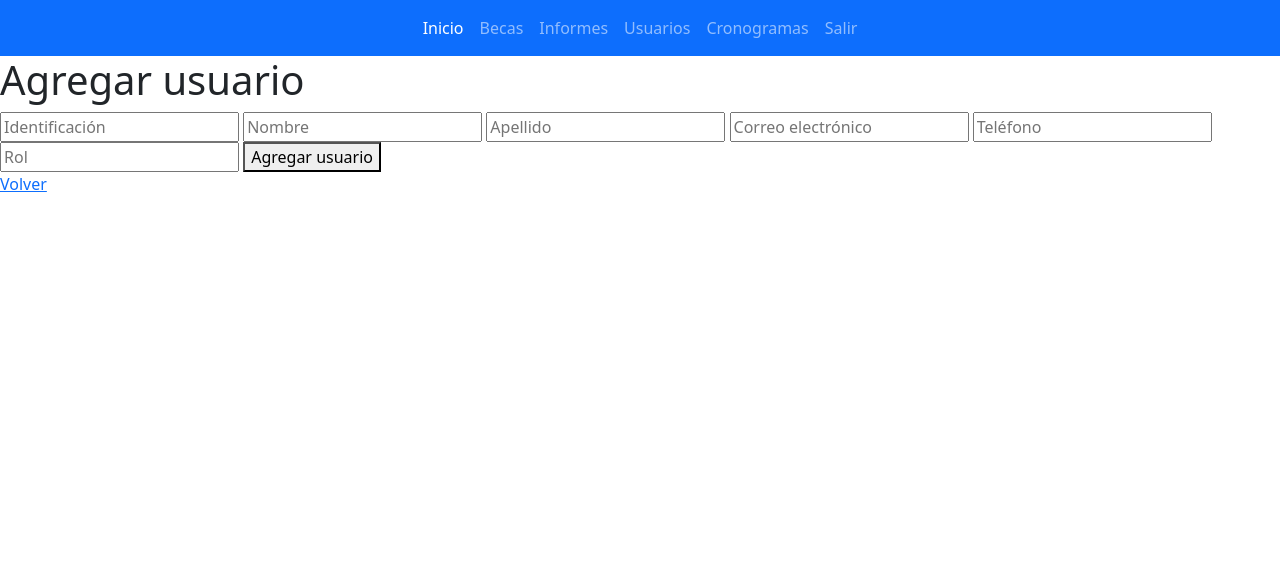
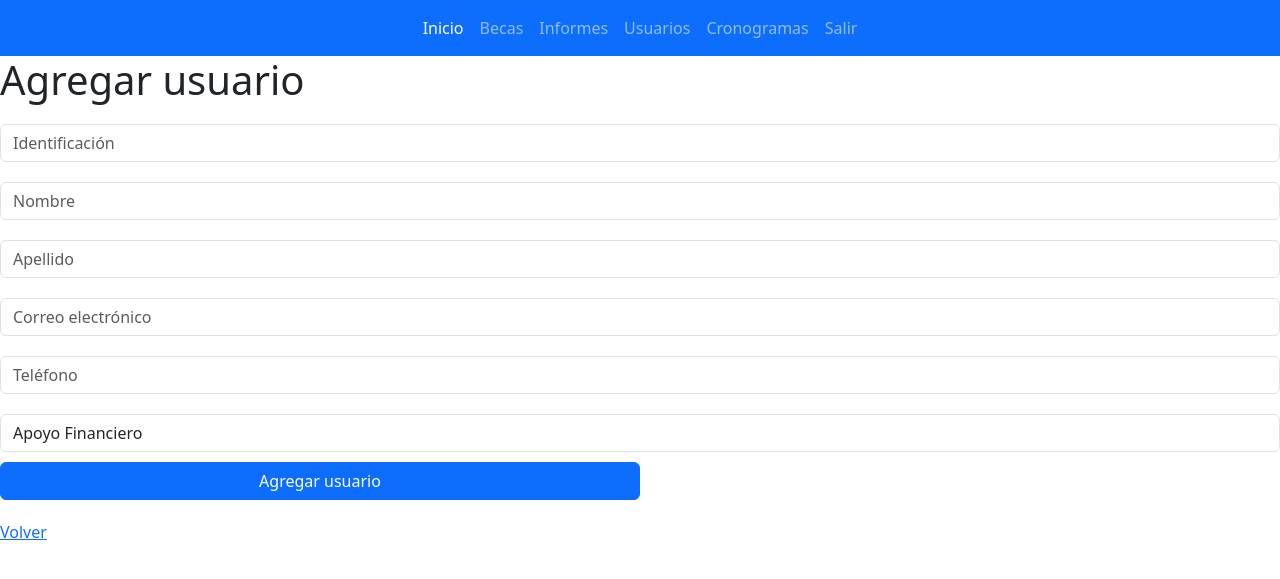
Before and after one commit to Jun-266/becas-filantropia, a Django app: template app_becas/templates/manage_user_2.html in a window 1280 px wide. Shown: the top 579 px of the page. Run offline with Django 4.2, Linux system fonts and the light colour scheme; the template is opened without the code that fills it, so the values that code supplies are empty.

Commit message:
fix(manage_user_2): role correction by enum and html with bootstrap

```diff
--- a/app_becas/templates/manage_user_2.html
+++ b/app_becas/templates/manage_user_2.html
@@ -1,18 +1,22 @@
-{% extends 'base.html' %}
+{% extends 'layouts/base.html' %}
 
 {% block content %}
     <h1>Agregar usuario</h1>
 
     <form action="/manage_user_2/" method="POST">
         {% csrf_token %}
-        <input type="text" name="userId" placeholder="Identificación">
-        <input type="text" name="name" placeholder="Nombre">
-        <input type="text" name="lastname" placeholder="Apellido">
-        <input type="email" name="email" placeholder="Correo electrónico">
-        <input type="text" name="phone" placeholder="Teléfono">
-        <input type="text" name="rol" placeholder="Rol">
+        <input type="text" name="userId" placeholder="Identificación" class="form-control col-md-6" style="font-size: 16px; margin: 20px 0;">
+        <input type="text" name="name" placeholder="Nombre" class="form-control col-md-6" style="font-size: 16px; margin: 20px 0;">
+        <input type="text" name="lastname" placeholder="Apellido" class="form-control col-md-6" style="font-size: 16px; margin: 20px 0;">
+        <input type="email" name="email" placeholder="Correo electrónico" class="form-control col-md-6" style="font-size: 16px; margin: 20px 0;">
+        <input type="text" name="phone" placeholder="Teléfono" class="form-control col-md-6" style="font-size: 16px; margin: 20px 0;">
 
-        <button>Agregar usuario</button>
+        <select name="rol" class="form-control col-md-6" style="margin-bottom: 10px;">
+            <option value="1">Apoyo Financiero</option>
+            <option value="2">Filantropia</option>
+        </select>
+
+        <button type="submit" class="btn btn-primary col-md-6" style="margin-bottom: 20px;">Agregar usuario</button>
     </form>
 
     <p>
```
